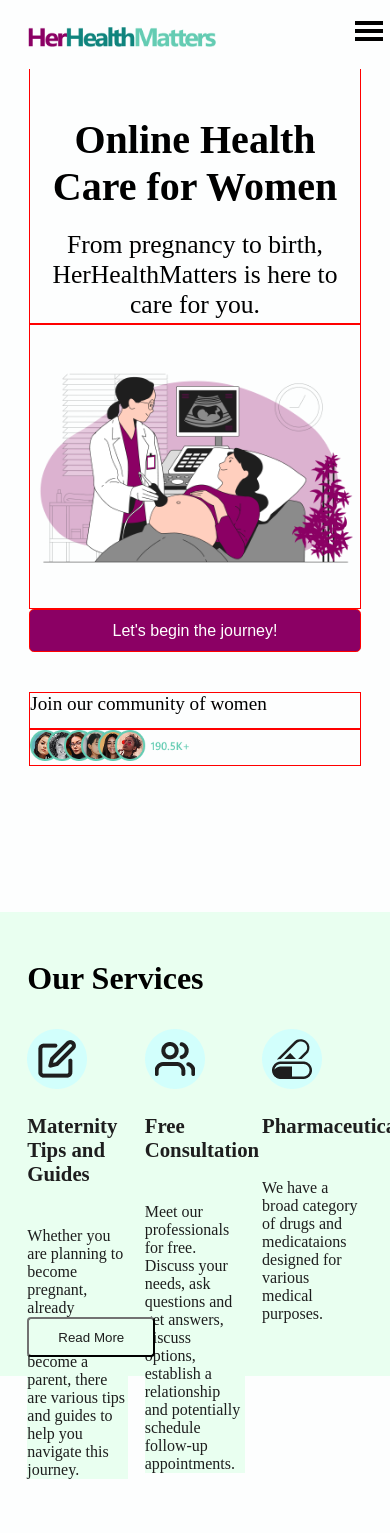
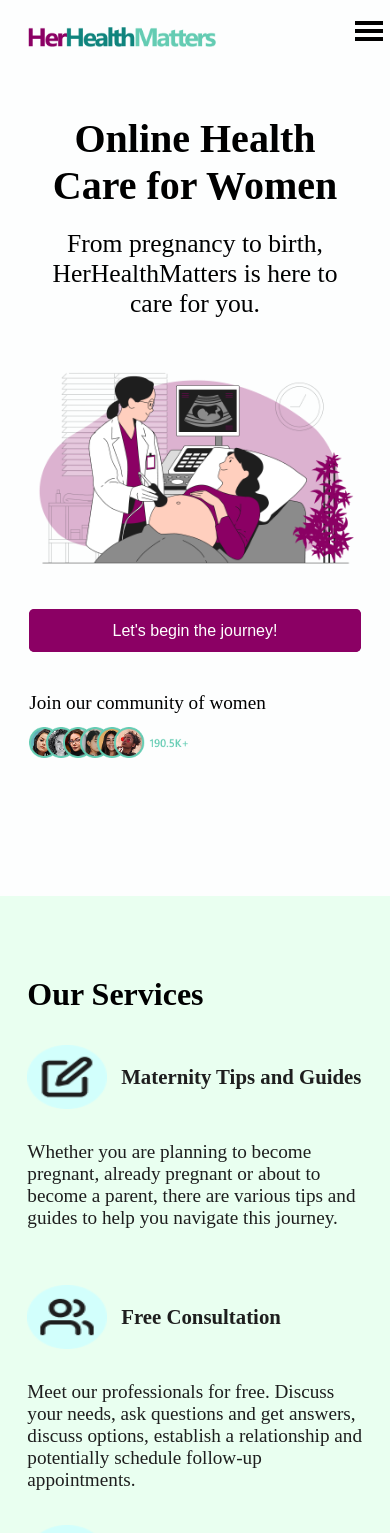
Before and after one commit to DevKay22/HerHealthMatters, a React (Vite) app: page / in a window 390 px wide. Shown: the top 1533 px of the page. Before the commit the page ends 1479 px from the top, so only its background shows below. Built offline with nearby package versions, Linux system fonts and the light colour scheme.

Commit message:
services mv done

```diff
--- a/src/Components/Services.jsx
+++ b/src/Components/Services.jsx
@@ -14,11 +14,14 @@ const Services = () => {
 
             <div className='svcContent'>
                 <div>
+                  <div className='svcMobile'>
                     <img src={icon1} alt="" className='icons' />
 
                     <h3>
                       Maternity Tips and Guides
                     </h3>
+                  </div>
+
 
                   <p>
                     Whether you are planning to become pregnant, already pregnant or about to
@@ -29,11 +32,15 @@ const Services = () => {
 
 
                 <div>
+
+                  <div className='svcMobile'>
                     <img src={icon2} alt="" className='icons' />
 
                     <h3>
                       Free Consultation
                     </h3>
+
+                  </div>
 
                 <p>
                     Meet our professionals for free. Discuss your needs, ask questions and get answers,
@@ -44,11 +51,15 @@ const Services = () => {
 
 
                 <div>
+
+                      <div className='svcMobile'>
                         <img src={icon3} alt="" className='icons' />
 
                         <h3>
                            Pharmaceuticals
                         </h3>
+                      </div>
+
 
               <p>
                  We have a broad category of drugs and medicataions designed for various medical purposes.
--- a/src/Styles/Hero.css
+++ b/src/Styles/Hero.css
@@ -78,7 +78,7 @@
     .cont{
         height: 17em;
         width: 100%;
-        border: 1px solid red;
+        /* border: 1px solid red; */
         padding: 0.2em 0.1em;
 
     }
@@ -103,7 +103,7 @@
     .imagery{
         height: 20em;
         width: 100%;
-        border: 1px solid red;
+        /* border: 1px solid red; */
     }
 
     .imagery>img{
@@ -115,7 +115,7 @@
         /* margin-top: 0.5em; */
         margin-bottom: 0.5em;
         height: 3em;
-        border: 1px solid red;
+        /* border: 1px solid red; */
     }
     .mobileBtn>button{
         width: 100%;
@@ -132,10 +132,7 @@
         width: 85%;
     }
 
-    .womencont>div{
-        /* width: 10em; */
-        border: 1px solid red;
-    }
+
 
     .womencont>div>img{
         height: 1.9em;
--- a/src/Styles/Services.css
+++ b/src/Styles/Services.css
@@ -33,8 +33,8 @@
 
 }
 
-.svcContent>div>h3{
-    margin: 1em auto 2em auto;
+.svcContent>div>.svcMobile>h3{
+    /* margin: 1em auto 2em auto; */
     font-size: 1.3em;
     color: #1e1e1e;
     font-weight: 600;
@@ -70,3 +70,69 @@
     color: #1e1e1e;
     border-color: #1e1e1e;
 }
+
+.svcMobile{
+    /* border: 1px solid red; */
+    margin-bottom: 2em;
+    height: 8em;
+    background-color: #E9FFF0
+}
+
+.svcMobile>img{
+    margin-bottom: 1.5em;
+}
+
+
+
+@media screen and (max-width:769px) {
+.services{
+    padding: 1em 0;
+    /* margin-top: 1em; */
+    width: 100%;
+    /* border: 1px solid red; */
+    height: 62em;
+}
+
+    .svcContent{
+        display: flex;
+        flex-direction: column;
+
+    }
+
+    .svcMobile{
+        display: flex;
+        /* border: 1px solid red; */
+        width: 100%;
+        justify-content: space-between;
+        height: 4em;
+    }
+
+    .svcMobile>img{
+        width: 5em;
+        height: 4em;
+        /* border: 1px solid red; */
+    }
+
+    .svcMobile>h3{
+        width: 72%;
+        /* border: 1px solid red; */
+        display: flex;
+        align-items: center;
+
+    }
+
+
+    .svcContent>div>p{
+        /* border: 1px solid red; */
+        font-size: 1.2em;
+    }
+
+
+    .svcContent>div{
+        /* border: 1px solid red; */
+        width: 100%;
+        height: 15em;
+        background-color: #E9FFF0
+
+    }
+}
```
Lines whose indentation alone changed are shown as unchanged.
